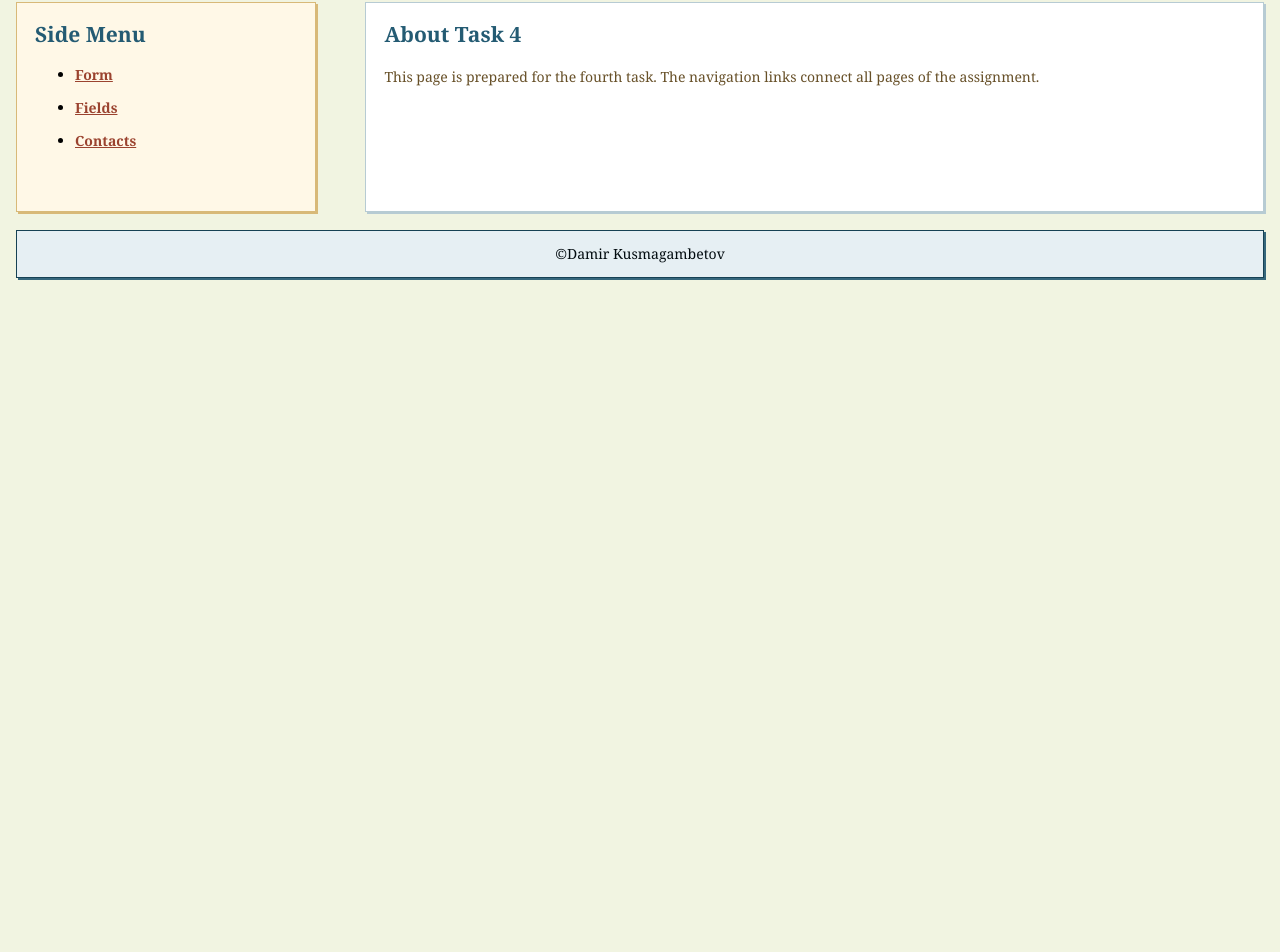
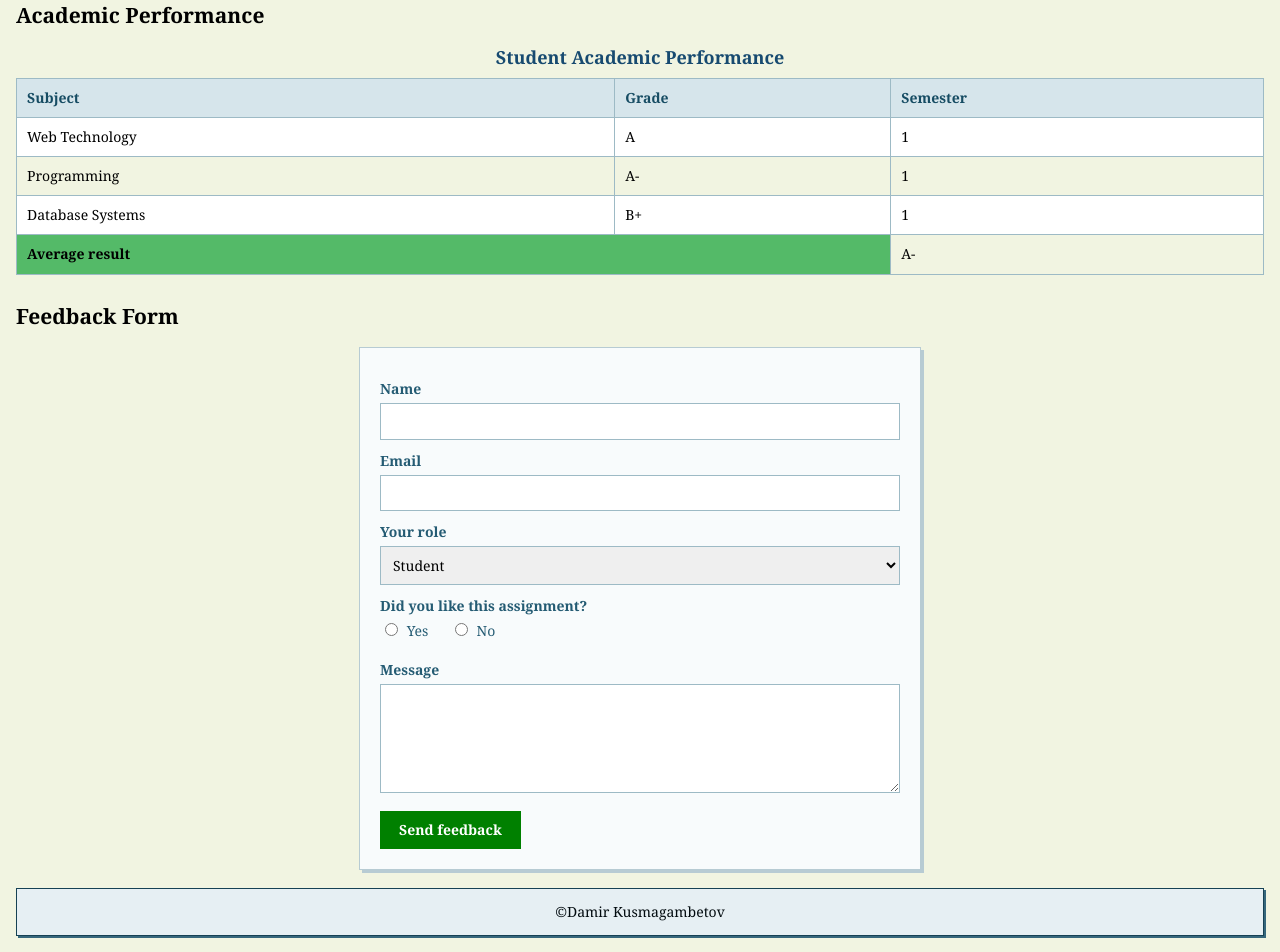
Before and after one commit to DamirKus0/WEB-TECH-ASSIGNMENT1, a plain HTML site: page task4.html in a window 1280 px wide. Shown: the part 235-1187 px from the top of the page. Before the commit the page ends 800 px from the top, so only its background shows below. Drawn offline with Linux system fonts and the light colour scheme.

Commit message:
Added 4 task requirements

```diff
--- a/styles.css
+++ b/styles.css
@@ -162,7 +162,7 @@ a:hover {
     margin: 0;
     padding: 16px;
     background-color: #f1f4e1;
-    font-family: "Merriweather", Georgia, "Times New Roman", serif;
+    font-family: Georgia, "Times New Roman", serif;
     font-size: 14px;
     line-height: 1.3;
 }
@@ -205,10 +205,10 @@ a:hover {
     display: inline-block;
     margin-top: 12px;
     padding: 7px 7px;
-    background-color: #b6532f;
+    background-color: #008000;
     color: #ffffff;
     text-decoration: none;
-    border: 2px solid #8c3d26;
+    border: 2px solid #008000;
     border-radius: 6px;
 }
 .learn-more:hover {
@@ -216,3 +216,80 @@ a:hover {
     color: #ffffff;
     text-decoration: none;
 }
+
+/*Task 4 */
+.task4-table {
+    width: 100%;
+    margin: 16px 0 28px;
+    border-collapse: collapse;
+    background-color: #ffffff;
+}
+.task4-table caption {
+    margin-bottom: 8px;
+    color: #174a70;
+    font-size: 18px;
+    font-weight: bold;
+}
+.task4-table th,
+.task4-table td {
+    padding: 10px;
+    border: 1px solid #9dbac5;
+    text-align: left;
+}
+.task4-table th {
+    background-color: #d6e5eb;
+    color: #164c63;
+}
+.task4-table tbody tr:nth-child(even) {
+    background-color: #f1f4e1;
+}
+.task4-table .highlight-row {
+    background-color: #54ba68;
+    font-weight: bold;
+}
+.task4-form {
+    max-width: 520px;
+    margin: 16px auto;
+    padding: 20px;
+    background-color: #f8fbfc;
+    border: 1px solid #b7cbd3;
+    box-shadow: 3px 3px 0 #b7cbd3;
+}
+.task4-form label,
+.task4-label {
+    display: block;
+    margin: 12px 0 5px;
+    color: #245b73;
+    font-weight: bold;
+}
+.task4-form input[type="text"],
+.task4-form input[type="email"],
+.task4-form select,
+.task4-form textarea {
+    width: 100%;
+    box-sizing: border-box;
+    padding: 8px;
+    border: 1px solid #9dbac5;
+    font: inherit;
+}
+.task4-form .task4-radio {
+    display: inline-block;
+    margin: 0 18px 8px 0;
+    font-weight: normal;
+}
+.task4-form .task4-radio input {
+    margin-right: 5px;
+}
+.task4-form button {
+    margin-top: 14px;
+    padding: 9px 18px;
+    border: 1px solid #008000;
+    background-color: #008000;
+    color: #ffffff;
+    font: inherit;
+    font-weight: bold;
+    cursor: pointer;
+}
+.task4-form button:hover {
+    background-color: #174a70;
+}
--- a/task4.html
+++ b/task4.html
@@ -8,34 +8,67 @@
 </head>
 <body class="task2-page">
     <header class="site-header">
-        <h1>My Web Technology Tasks</h1>
+        <h1>Task 4</h1>
     </header>
-
     <nav class="navigation">
         <a href="index.html">Task 1</a>
         <a href="task2.html">Task 2</a>
         <a href="task3.html">Task 3</a>
         <a href="task4.html">Task 4</a>
     </nav>
+            <h2 id="fields">Academic Performance</h2>
+            <table class="task4-table">
+                <caption id="performance-title">Student Academic Performance</caption>
+                <thead>
+                    <tr>
+                        <th>Subject</th>
+                        <th>Grade</th>
+                        <th>Semester</th>
+                    </tr>
+                </thead>
+                <tbody>
+                    <tr>
+                        <td>Web Technology</td>
+                        <td>A</td>
+                        <td>1</td>
+                    </tr>
+                    <tr>
+                        <td>Programming</td>
+                        <td>A-</td>
+                        <td>1</td>
+                    </tr>
+                    <tr>
+                        <td>Database Systems</td>
+                        <td>B+</td>
+                        <td>1</td>
+                    </tr>
+                    <tr>
+                        <td colspan="2" , class="highlight-row">Average result</td>
+                        <td>A-</td>
+                    </tr>
+                </tbody>
+            </table>
+            <h2 id="form">Feedback Form</h2>
+            <form class="task4-form" action="#" method="post">
+                <label for="student-name">Name</label>
+                <input type="text" id="student-name" name="student-name" required>
+                <label for="student-email">Email</label>
+                <input type="email" id="student-email" name="student-email" required>
+                <label for="student-role">Your role</label>
+                <select id="student-role" name="student-role">
+                    <option value="student">Student</option>
+                    <option value="teacher">Teacher</option>
+                    <option value="guest">Guest</option>
+                </select>
+                <span class="task4-label">Did you like this assignment?</span>
+                <label class="task4-radio"><input type="radio" name="recommendation" value="yes" required> Yes</label>
+                <label class="task4-radio"><input type="radio" name="recommendation" value="no"> No</label>
 
-    <div class="columns">
-        <div class="side-menu">
-            <h2>Side Menu</h2>
-            <ul>
-                <li><a href="#form">Form</a></li>
-                <li><a href="#fields">Fields</a></li>
-                <li><a href="#contacts">Contacts</a></li>
-            </ul>
-        </div>
+                <label for="feedback-message">Message</label>
+                <textarea id="feedback-message" name="feedback-message" rows="5"></textarea>
 
-        <aside class="main-content">
-            <h2>About Task 4</h2>
-            <p>This page is prepared for the fourth task. The navigation links connect all pages of the assignment.</p>
-        </aside>
-
-        <div class="clear-fix"></div>
-    </div>
-
+                <button type="submit" disabled>Send feedback</button>
+            </form>
     <footer class="site-footer">
         <p>&copy;Damir Kusmagambetov</p>
     </footer>
```
Also changed, not shown: task2.html (+1 -1 lines).
